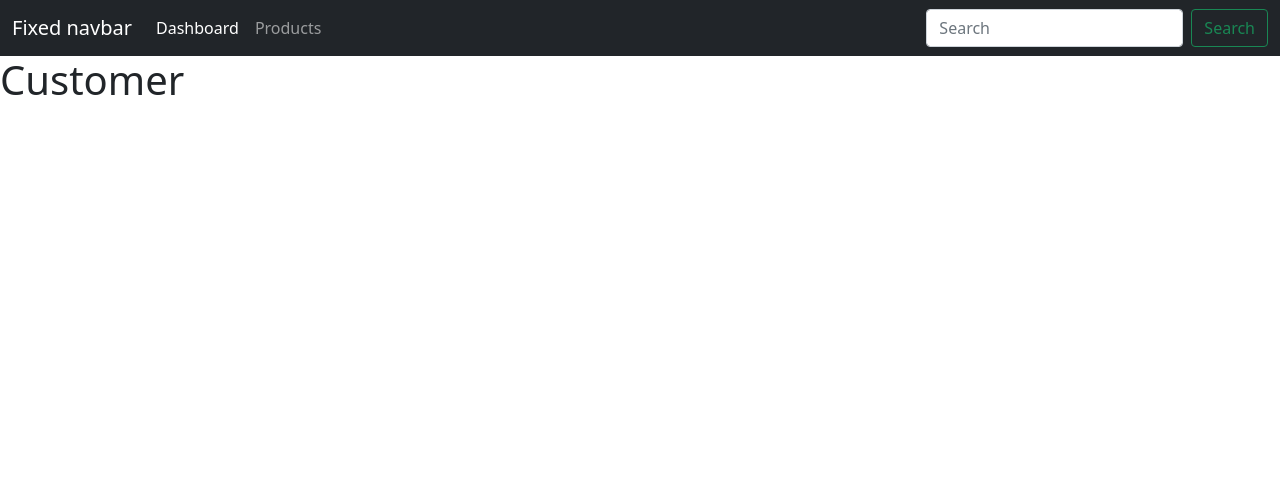
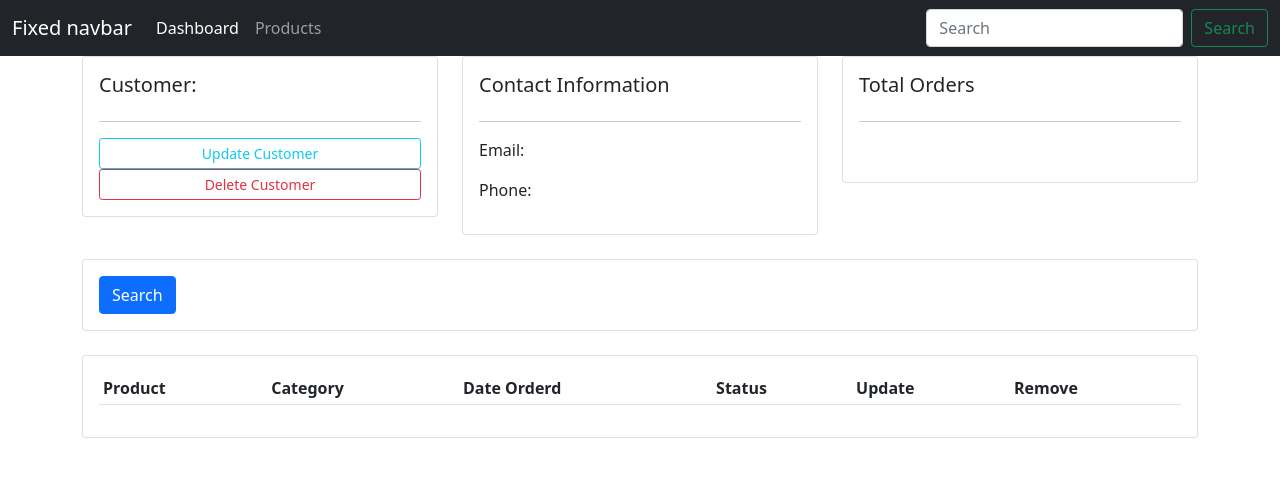
Before and after one commit to imrptsngh/crm-django, a Django app: page /customer/ in a window 1280 px wide. Shown: the top 477 px of the page. Run offline with Django 3.2, Linux system fonts and the light colour scheme; lists and menus that the app fills with data are empty.

Commit message:
Customer table created

```diff
--- a/accounts/templates/accounts/customer.html
+++ b/accounts/templates/accounts/customer.html
@@ -1,5 +1,66 @@
 {% extends 'accounts/main.html' %}
 
 {% block content %}
-    <h1>Customer</h1>
+<div class="container">
+    <div class="row">
+        <div class="col-md">
+            <div class="card card-body">
+                <h5>Customer:</h5>
+                <hr>
+                <a class="btn btn-outline-info  btn-sm btn-block" href="">Update Customer</a>
+                <a class="btn btn-outline-danger  btn-sm btn-block" href="">Delete Customer</a>
+            </div>
+        </div>
+
+        <div class="col-md">
+            <div class="card card-body">
+                <h5>Contact Information</h5>
+                <hr>
+                <p>Email: </p>
+                <p>Phone: </p>
+            </div>
+        </div>
+
+        <div class="col-md">
+            <div class="card card-body">
+                <h5>Total Orders</h5>
+                <hr>
+                <h1 style="text-align: center;padding: 10px"></h1>
+            </div>
+        </div>
+    </div>
+
+
+    <br>
+    <div class="row">
+        <div class="col">
+            <div class="card card-body">
+                <form method="get">
+
+                    <button class="btn btn-primary" type="submit">Search</button>
+                </form>
+            </div>
+        </div>
+
+    </div>
+    <br>
+
+    <div class="row">
+        <div class="col-md">
+            <div class="card card-body">
+                <table class="table table-sm">
+                    <tr>
+                        <th>Product</th>
+                        <th>Category</th>
+                        <th>Date Orderd</th>
+                        <th>Status</th>
+                        <th>Update</th>
+                        <th>Remove</th>
+                    </tr>
+
+                </table>
+            </div>
+        </div>
+    </div>
+</div>
 {% endblock %}
```
